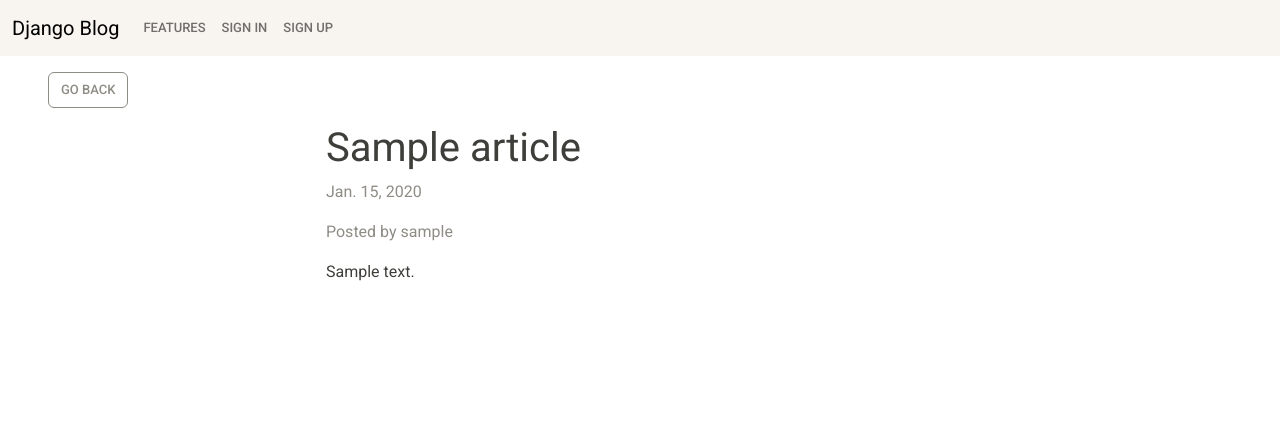
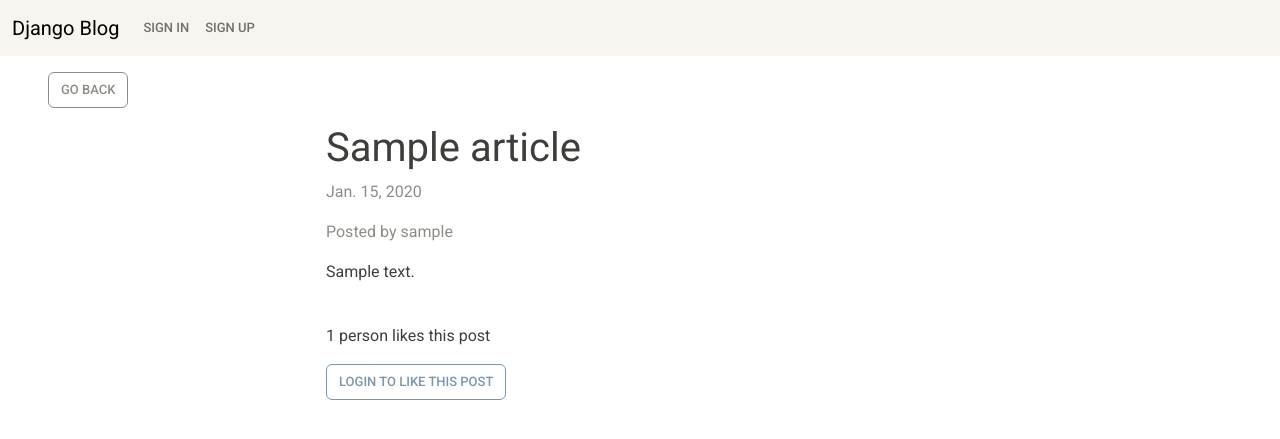
Before and after one commit to nutchoey/Django-Blog-Bootstrap, a Django app: page /1/ in a window 1280 px wide. Shown: the top 439 px of the page. Run offline with Django 5.2, Linux system fonts and the light colour scheme; tables that the repository leaves empty hold one stand-in row (values such as "Sample post").

Commit message:
config like post button

```diff
--- a/blog/templates/blog/nav.html
+++ b/blog/templates/blog/nav.html
@@ -6,7 +6,6 @@
       </button>
       <div class="collapse navbar-collapse" id="navbarNavAltMarkup">
         <div class="navbar-nav">
-          <a class="nav-link" href="{% url 'featured' %}">Features</a>
 
           <ul class="navbar-nav">
             {% if request.user.is_authenticated %}
--- a/blog/templates/blog/post_detail.html
+++ b/blog/templates/blog/post_detail.html
@@ -19,4 +19,30 @@
             </div>
         </div>
     </div>
+
+    <div class="row my-3">
+        <div class="col-md-6 col-12 mx-md-auto mx-3">
+            {% if object.likes.count == 1 %}
+                <p>{{ object.likes.count }} person likes this post</p>
+            {% else %}
+                <p>{{ object.likes.count }} people like this post</p>
+            {% endif %}
+
+            {% if request.user.is_authenticated %}
+                {% if liked_by_user %}
+                    <form method="POST" action="{% url 'like_article' object.id %}">
+                        {% csrf_token %}
+                        <button class="btn btn-outline-primary"><ion-icon name="heart-dislike-outline"></ion-icon> Unlike this post</button>
+                    </form>
+                {% else %}
+                    <form method="POST" action="{% url 'like_article' object.id %}">
+                        {% csrf_token %}
+                        <button class="btn btn-outline-primary"><ion-icon name="heart-outline"></ion-icon> Like this post</button>
+                    </form>
+                {% endif %}
+            {% else %}
+                <button class="btn btn-outline-primary" disabled><ion-icon name="heart-outline"></ion-icon> Login to like this post</button>
+            {% endif %}
+        </div>
+    </div>
 {% endblock content %}
--- a/blog/urls.py
+++ b/blog/urls.py
@@ -1,7 +1,10 @@
-from django.urls import path
-from .views import Index, ArticleDetailView
+from django.urls import path, include
+from .views import Index, ArticleDetailView, LikeArticle
 
 urlpatterns = [
+    path('tinymce/', include('tinymce.urls')),
     path('', Index.as_view(), name='bloglist'),
     path('<int:pk>/', ArticleDetailView.as_view(), name='post_detail'),
+    path('like/<int:pk>/', LikeArticle.as_view(), name='like_article'),
+
 ]
--- a/blog/views.py
+++ b/blog/views.py
@@ -1,4 +1,5 @@
-from django.shortcuts import render
+from django.shortcuts import render, redirect
+from django.views import View
 from django.views.generic import ListView, DetailView
 from .models import Article
 
@@ -18,3 +19,13 @@ class ArticleDetailView(DetailView):
         context = super(ArticleDetailView, self).get_context_data(*args, **kwargs)
         article = self.get_object()
         return context
+
+class LikeArticle(View):
+    def post(self, request, pk):
+        article = Article.objects.get(id=pk)
+        if article.likes.filter(pk=self.request.user.id).exists():
+            article.likes.remove(request.user.id)
+        else:
+            article.likes.add(request.user.id)
+        article.save()
+        return redirect('post_detail', pk)
```
Also changed, not shown: blog/templates/blog/index.html (+11 -1 lines).
